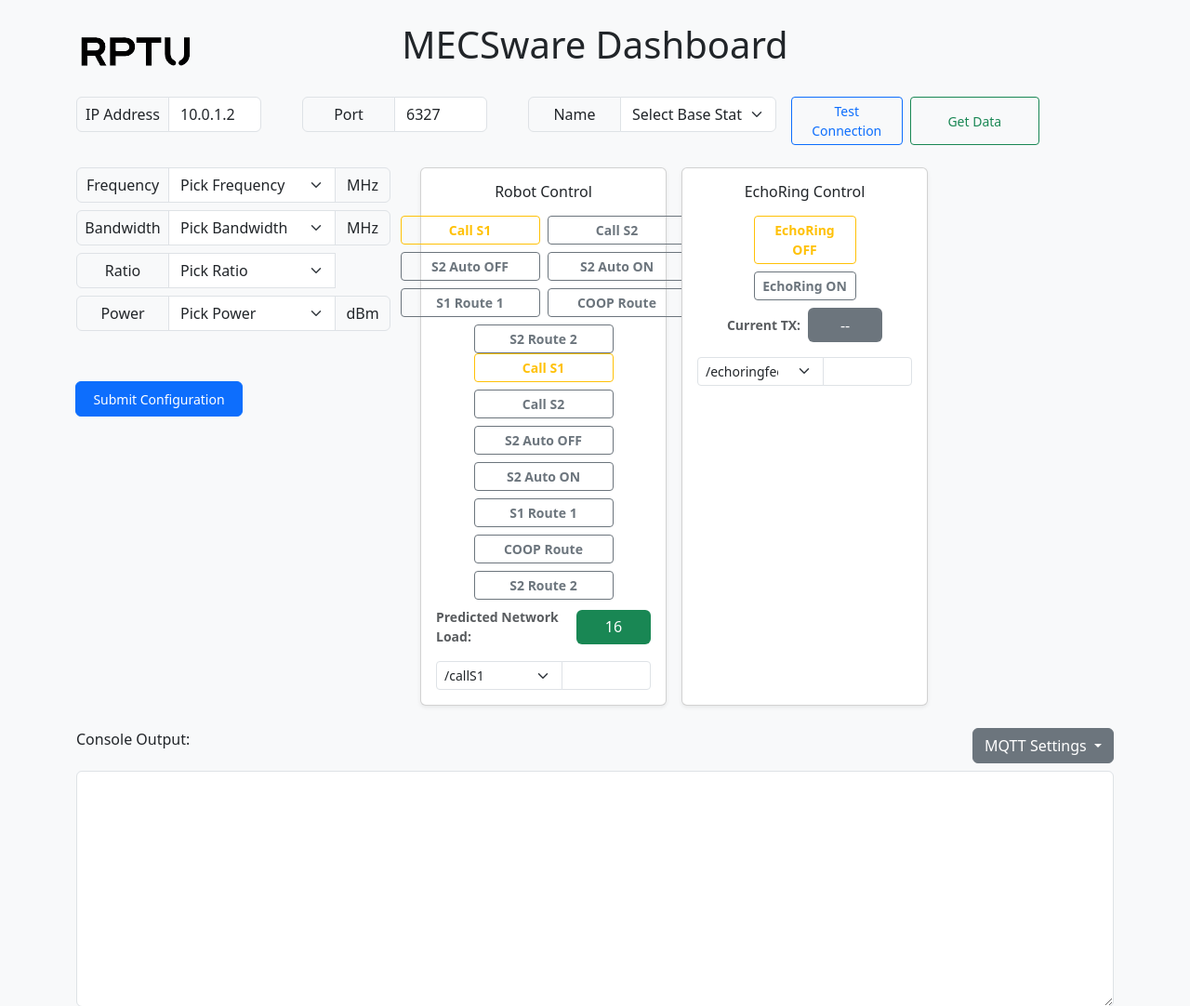
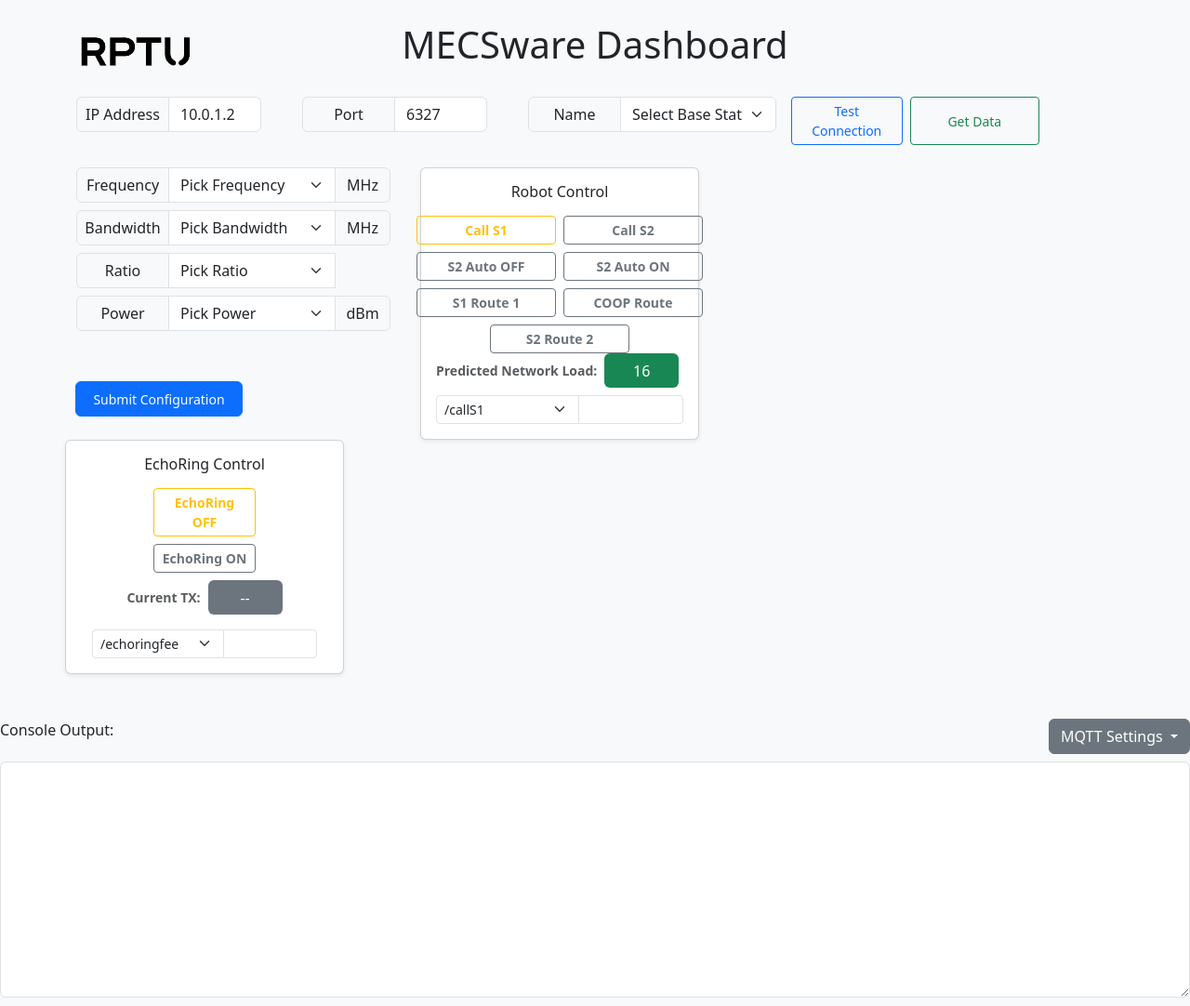
Before and after one commit to WICON-RPTU/MECSware-EchoRing_Dashboard, a Flask app: page / in a window 1280 px wide. Shown: the top 1082 px of the page at 93% size. Run offline with Flask 3, Linux system fonts and the light colour scheme.

Commit message:
[MOD] Button

```diff
--- a/templates/index.html
+++ b/templates/index.html
@@ -194,7 +194,7 @@
 
   <!-- Right: Robot and EchoRing Cards -->
   <div class="col-md-6 d-flex flex-column flex-md-row justify-content-start gap-3" style="margin-left: -200px;">
-    <div id="robotCard" class="card shadow-sm w-100">
+    <div id="robotCard" class="card shadow-sm w-150">
   <div class="card-body p-3">
     <h6 class="card-title mb-3 text-center">Robot Control</h6>
     <div class="d-flex flex-column align-items-center gap-2">
@@ -214,14 +214,6 @@
     <button class="btn btn-outline-secondary btn-sm fw-bold buttonRobots" onclick="S2_Route2()">S2 Route 2</button>
   </div>
 </div>
-    <div class="d-flex flex-column align-items-center gap-2">
-      <button class="btn btn-outline-warning btn-sm fw-bold buttonRobots" onclick="Call_S1()">Call S1</button>
-      <button class="btn btn-outline-secondary btn-sm fw-bold buttonRobots" onclick="Call_S2()">Call S2</button>
-      <button class="btn btn-outline-secondary btn-sm fw-bold buttonRobots" onclick="S2_Auto_OFF()">S2 Auto OFF</button>
-      <button class="btn btn-outline-secondary btn-sm fw-bold buttonRobots" onclick="S2_Auto_ON()">S2 Auto ON</button>
-      <button class="btn btn-outline-secondary btn-sm fw-bold buttonRobots" onclick="S1_Route1()">S1 Route 1</button>
-      <button class="btn btn-outline-secondary btn-sm fw-bold buttonRobots" onclick="COOP_Route()">COOP Route</button>
-      <button class="btn btn-outline-secondary btn-sm fw-bold buttonRobots" onclick="S2_Route2()">S2 Route 2</button>
       <div class="d-flex align-items-center gap-2">
         <div class="text-muted small fw-bold">Predicted Network Load:</div>
         <div id="robotStatus" class="status-box bg-secondary text-white">--</div>
```
